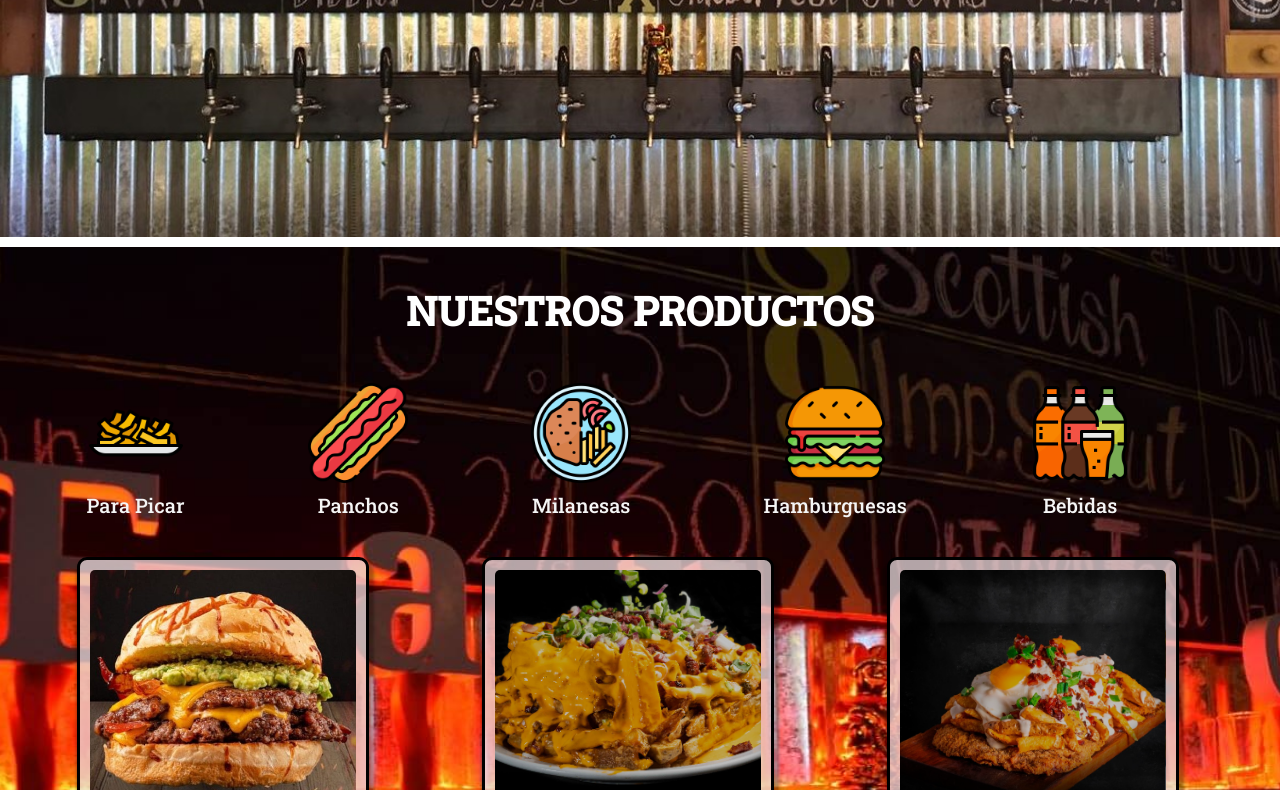
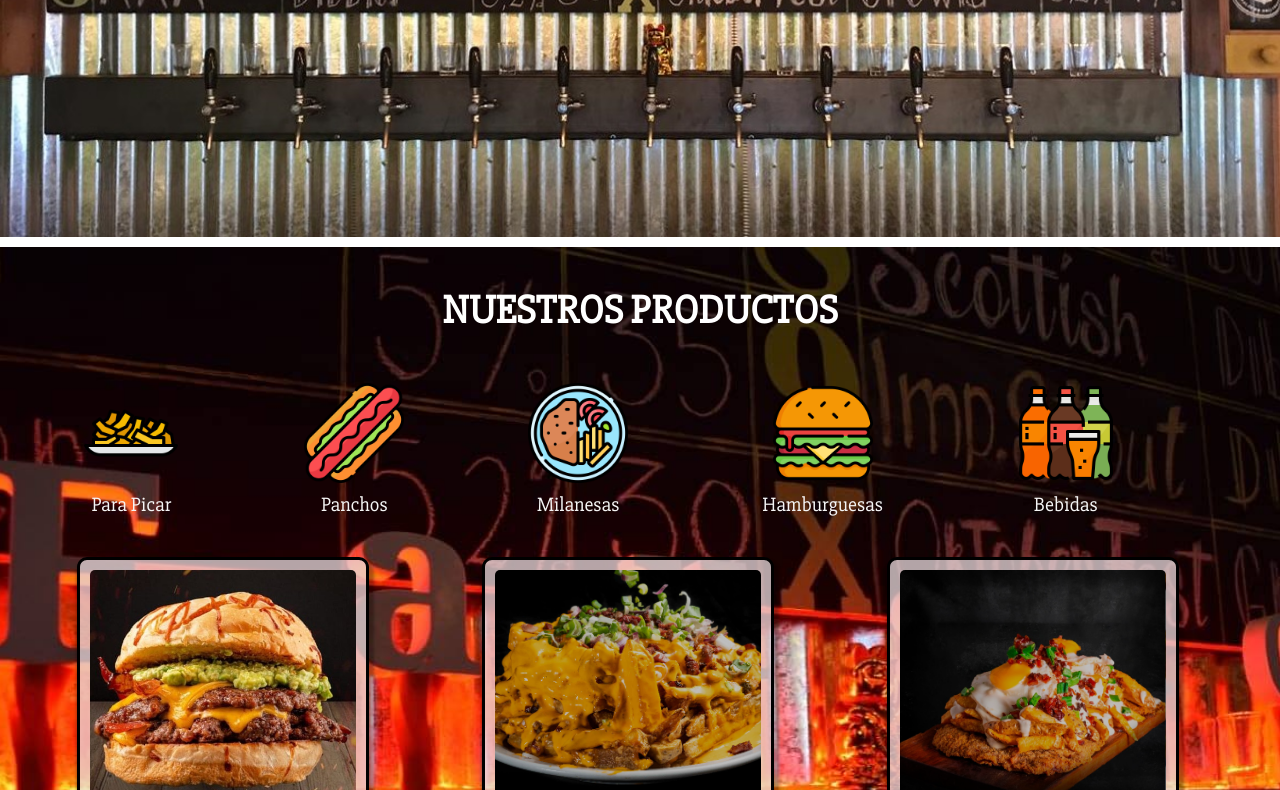
Before and after one commit to willy9461/FAUSTO, a plain HTML site: page index.html in a window 1280 px wide. Shown: the part 453-1243 px from the top of the page. Drawn offline with nearby package versions, Linux system fonts and the light colour scheme; some packages are replaced by stand-ins of ours; a script that the page names is missing.

Commit message:
actualizando datos

```diff
--- a/css/estilos.css
+++ b/css/estilos.css
@@ -1,7 +1,7 @@
 * {
     margin: 0;
     padding: 0;
-    font-family: 'Roboto Slab', serif;
+    font-family: 'Slabo 27px', serif;
 
 }
 
--- a/index.html
+++ b/index.html
@@ -7,7 +7,9 @@
   <meta name="viewport" content="width=device-width, initial-scale=1.0">
   <link rel="preconnect" href="https://fonts.googleapis.com">
   <link rel="preconnect" href="https://fonts.gstatic.com" crossorigin>
-  <link href="https://fonts.googleapis.com/css2?family=Roboto+Slab:wght@500&display=swap" rel="stylesheet">
+  <link
+    href="https://fonts.googleapis.com/css2?family=Roboto+Mono:wght@500&family=Roboto+Slab:wght@400;500&family=Slabo+27px&display=swap"
+    rel="stylesheet">
   <title>FAUSTO</title>
   <link rel="icon" href="/img/icono.jpg">
   <script src="https://kit.fontawesome.com/23b464fd77.js" crossorigin="anonymous"></script>
```
